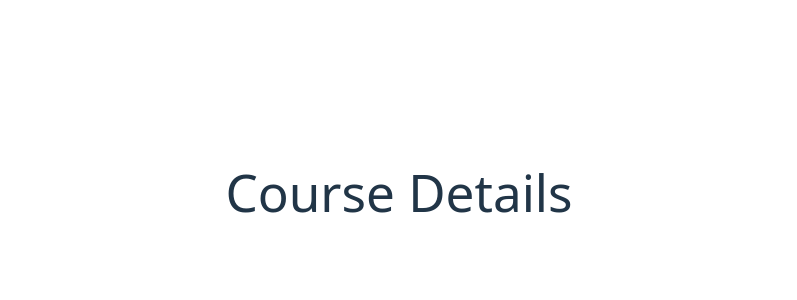
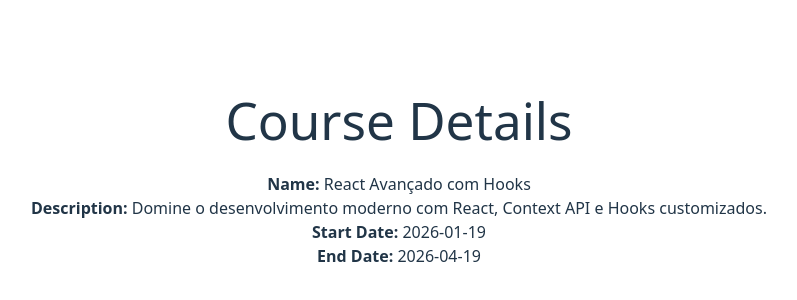
Before and after one commit to matheusbarney/Coursephere-Front-End, a React (Vite) app: page /course/1 in a window 1280 px wide. Shown: the part 208-508 px from the top of the page, without its empty margins (241-1038 px from the left). Built offline with nearby package versions, Linux system fonts and the light colour scheme; data requests are answered from the project's data file.

Commit message:
feat: Add initial basic dynamic fetching for course and lesson details
Implemented data fetching in CourseDetails and LessonDetails components to load course and lesson information based on route parameters. Updated routing in main.jsx to support nested routes for course and lesson details.

```diff
--- a/src/app/pages/Course/CourseDetails/CourseDetails.jsx
+++ b/src/app/pages/Course/CourseDetails/CourseDetails.jsx
@@ -1,11 +1,43 @@
 
 import '../../../../App.css'
+import{ use, useEffect, useState} from 'react';
+import{ useParams } from 'react-router-dom';
 
 function CourseDetails() {
+  const { courseId } = useParams();
+  //
+  const [courses, setCourse] = useState(null);
+
+
+  useEffect(() => {
+    fetch('http://localhost:8000/courses')
+      .then(res => {
+        return res.json()
+      })
+      .then(data => {
+        setCourse(data);
+      })
+  }, []);
+
+  const course = courses?.find(course => course.id === courseId);
+
   return (
     <>
 
       <h1>Course Details</h1>
+      <br></br>
+      {course ? (
+        <>
+          <h2><b>Name:</b> {course.name}</h2>
+          <h2><b>Description:</b> {course.description}</h2>
+          <h2><b>Start Date:</b> {course.start_date}</h2>
+          <h2><b>End Date:</b> {course.end_date}</h2>
+          <br></br>
+        </>
+      ) : (
+        <p>Loading...</p>
+      )}
+
     </>
   )
 }
--- a/src/app/pages/Course/Lessons/LessonDetails/LessonDetails.jsx
+++ b/src/app/pages/Course/Lessons/LessonDetails/LessonDetails.jsx
@@ -1,11 +1,41 @@
 
 import '../../../../../App.css'
+import{ use, useEffect, useState} from 'react';
+import{ useParams } from 'react-router-dom';
 
 function LessonDetails() {
+  const { lessonId } = useParams();
+  //
+  const [lessons, setLessons] = useState(null);
+
+
+  useEffect(() => {
+    fetch('http://localhost:8000/lessons')
+      .then(res => {
+        return res.json()
+      })
+      .then(data => {
+        console.log('Fetched lessons:', data);
+        setLessons(data);
+      })
+  }, []);
+
+  const lesson = lessons?.find(lesson => lesson.id === lessonId);
+
   return (
     <>
 
       <h1>Lesson Details</h1>
+      <br></br>
+      {lesson ? (
+        <>
+          <h2><b>Title:</b> {lesson.title}</h2>
+          <br></br>
+        </>
+      ) : (
+        <p>Loading...</p>
+      )}
+
     </>
   )
 }
--- a/src/main.jsx
+++ b/src/main.jsx
@@ -14,13 +14,27 @@ import LessonEdit from './app/pages/Course/Lessons/LessonEdit/LessonEdit.jsx';
 import { createBrowserRouter, RouterProvider } from 'react-router-dom';
 
 const router = createBrowserRouter([
+  // Dashboard
   {path: "/", element: <Dashboard />},
+
+  // Login
   {path: "/login", element: <Login />},
-  {path: "/course/:courseId", index: true, element: <CourseDetails />},
+
+  // Course and Lesson
+  {path: "/course/:courseId", children: [
+    { index: true, element: <CourseDetails />},
+    { path: "course-details", element: <CourseDetails />}
+  ]},
   {path: "/course/:courseId/edit", element: <CourseEdit />},
-  {path: "/course/:courseId/lesson/:lessonId", index: true, element: <LessonDetails />},
+  {path: "/course/:courseId/lesson/:lessonId", children: [
+    { index: true, element: <LessonDetails /> },
+    { path: "lesson-details", element: <LessonDetails /> }
+  ]},
   {path: "/course/:courseId/lesson/:lessonId/edit", element: <LessonEdit />},
+
+  // Page Not Found
   {path: "*", element: <NotFound />},
+
   // Add Access Denied route in the future
 ]);
 
```
Also changed, not shown: data/db.json (renamed from db.json).
